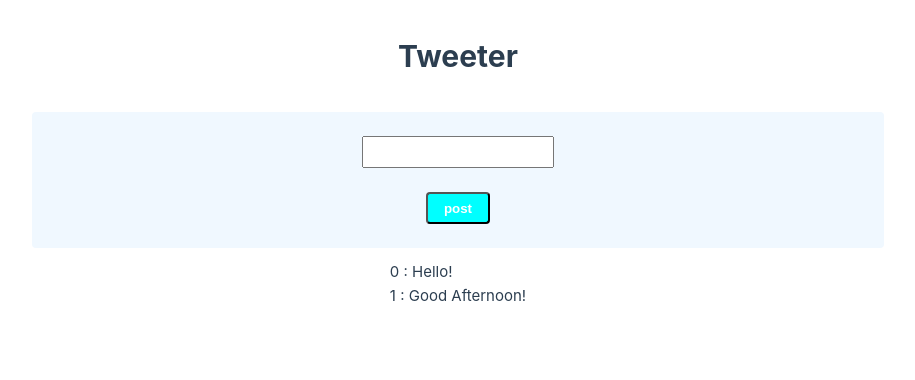
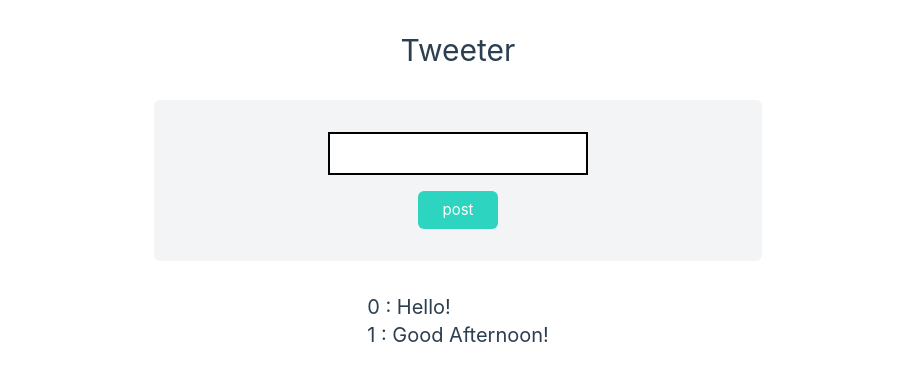
Before and after one commit to miura19/vue-typescript-tutorial, a Vue app: page / in a window 1280 px wide. Shown: the top 380 px of the page, without its empty margins (182-1097 px from the left). Built offline with nearby package versions, Linux system fonts and the light colour scheme.

Commit message:
tailwindcss導入

```diff
--- a/package.json
+++ b/package.json
@@ -17,7 +17,10 @@
     "@types/node": "^18.18.5",
     "@vitejs/plugin-vue": "^4.4.0",
     "@vue/tsconfig": "^0.4.0",
+    "autoprefixer": "^10.4.16",
     "npm-run-all2": "^6.1.1",
+    "postcss": "^8.4.31",
+    "tailwindcss": "^3.3.5",
     "typescript": "~5.2.0",
     "vite": "^4.4.11",
     "vue-tsc": "^1.8.19"
--- /dev/null
+++ b/postcss.config.js
@@ -0,0 +1,6 @@
+module.exports = {
+  plugins: {
+    tailwindcss: {},
+    autoprefixer: {},
+  },
+}
--- a/src/components/Tweet.vue
+++ b/src/components/Tweet.vue
@@ -7,15 +7,15 @@ const tweets = [
 </script>
 
 <template>
-	<div class="container">
-		<h1>Tweeter</h1>
-		<div class="form-container">
-			<input type="text">
-			<button class="tweet-btn">post</button>
+	<div class="container flex flex-col items-center mx-auto">
+		<h1 class="text-3xl mb-8">Tweeter</h1>
+		<div class="flex flex-col items-center bg-gray-100 p-8 w-1/2 rounded-md">
+			<input type="text" class="p-2 border-2 border-black">
+			<button class="px-6 py-2 bg-teal-400 text-white mt-4 rounded-md cursor-pointer hover:bg-teal-300 transition-all duration-300">post</button>
 		</div>
-		<div class="tweet-container">
-			<ul v-for="tweet in tweets">
-				<li class="tweet-list">
+		<div class="mt-8">
+			<ul v-for="tweet in tweets" class=" px-0">
+				<li class="list-none text-xl">
 					<span>{{ tweet.id }} : </span>
 					<span>{{ tweet.description }}</span>
 				</li>
@@ -25,53 +25,5 @@ const tweets = [
 </template>
 
 <style scoped>
-.container {
-	display: flex;
-	flex-direction: column;
-	align-items: center;
-}
 
-.form-container {
-	display: flex;
-	flex-direction: column;
-	align-items: center;
-	background-color: aliceblue;
-	padding: 24px 0;
-	width: 70%;
-	margin-bottom: 12px;
-	border-radius: 4px;
-}
-
-h1 {
-	font-weight: bold;
-	margin-bottom: 2rem;
-}
-
-input {
-	width: 12rem;
-	height: 2rem;
-}
-
-.tweet-btn {
-	background-color: cyan;
-	color: white;
-	border-radius: 4px;
-	height: 2rem;
-	width: 4rem;
-	font-weight: bolder;
-	cursor: pointer;
-	margin-top: 1.5rem;
-}
-
-.tweet-btn:hover {
-	opacity: 0.7;
-	transition: all 0.5s ease-out;
-}
-
-.tweet-list {
-	list-style: none;
-}
-
-ul {
-	padding-left: 0;
-}</style>
+</style>
--- /dev/null
+++ b/src/index.css
@@ -0,0 +1,3 @@
+@tailwind base;
+@tailwind components;
+@tailwind utilities;
--- a/src/main.ts
+++ b/src/main.ts
@@ -2,5 +2,6 @@ import './assets/main.css'
 
 import { createApp } from 'vue'
 import App from './App.vue'
+import './index.css'
 
 createApp(App).mount('#app')
--- /dev/null
+++ b/tailwind.config.js
@@ -0,0 +1,8 @@
+/** @type {import('tailwindcss').Config} */
+module.exports = {
+  content: ['./index.html', './src/**/*.{vue,js,ts,jsx,tsx}'],
+  theme: {
+    extend: {},
+  },
+  plugins: [],
+}
```
Also changed, not shown: 1 other file (tests, documents, lock files or other folders).
